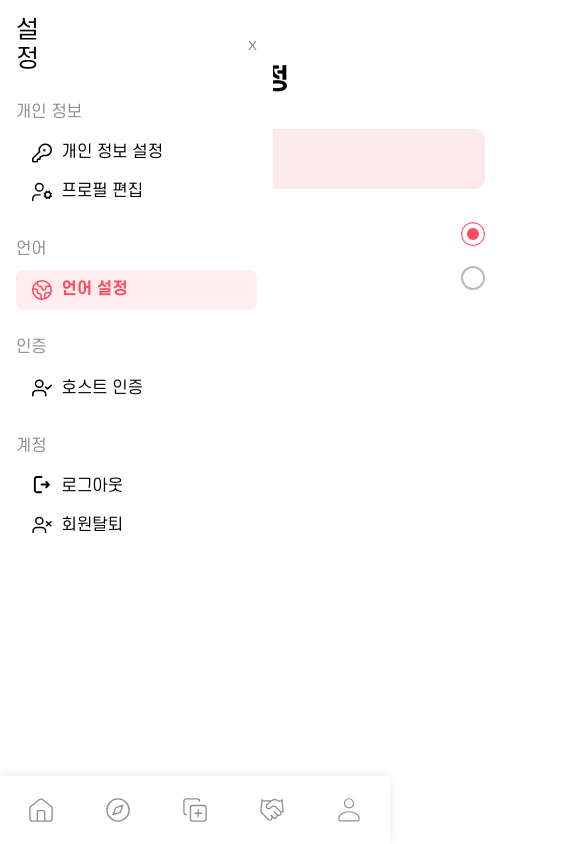
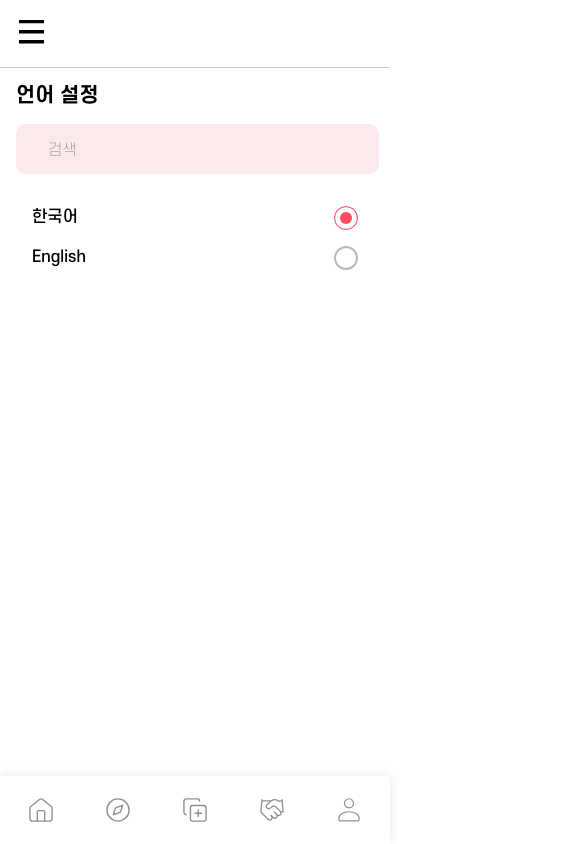
Before and after one commit to Team-Solvit/Nuri-Client, a Next.js app: page /setting/language in a window 390 px wide. Shown: the whole page, 581 px wide, since content can reach past the window. Built offline with nearby package versions, Linux system fonts and the light colour scheme.

Commit message:
feat(SOLVIT25-79) :: 언어설정 퍼블리싱

```diff
--- a/src/app/setting/language/page.tsx
+++ b/src/app/setting/language/page.tsx
@@ -1,15 +1,26 @@
 'use client'
 
-import React, { useState } from 'react'
+import React, { useState, useEffect } from 'react'
 import * as S from './style'
 import SettingNav from '@/components/ui/settingNav'
 import Logout from '@/components/ui/logout'
 import Leave from '@/components/ui/leave'
+import SettingHeader from '@/components/ui/settingHeader'
 
 export default function LanguagePage() {
     const [selectedLang, setSelectedLang] = useState<'ko' | 'en'>('ko')
     const [showLogoutModal, setShowLogoutModal] = useState(false);
     const [showLeaveModal, setShowLeaveModal] = useState(false);
+    const [isMobile, setIsMobile] = useState(false)
+
+    useEffect(() => {
+        const handleResize = () => {
+            setIsMobile(window.innerWidth <= 430)
+        }
+        handleResize()
+        window.addEventListener('resize', handleResize)
+        return () => window.removeEventListener('resize', handleResize)
+    }, [])
 
     const handleLogout = () => {
         console.log('로그아웃 처리 완료')
@@ -18,6 +29,7 @@ export default function LanguagePage() {
 
     return (
         <S.Layout>
+            {isMobile && <SettingHeader />}
             <S.NavArea>
                 <SettingNav
                     onLogoutClick={() => setShowLogoutModal(true)}
--- a/src/app/setting/language/style.ts
+++ b/src/app/setting/language/style.ts
@@ -1,16 +1,26 @@
 import styled from '@emotion/styled'
 import { colors } from '@/styles/theme'
+import { mq } from '@/styles/media'
 
 export const Layout = styled.div`
   display: flex;
   width: 100%;
   background: ${colors.background};
+
+  ${mq.mobile} {
+    width: 100%;
+    flex-direction: column;
+  }
 `
 
 export const NavArea = styled.div`
   flex: 0 0 20vw;
   background: ${colors.background};
   border-right: 1px solid ${colors.line};
+
+  ${mq.mobile} {
+    display: none;
+  }
 `
 
 export const ContentArea = styled.div`
@@ -21,6 +31,11 @@ export const ContentArea = styled.div`
   padding: 4rem 6rem;
   width: 200vw;
   margin: 0 auto;
+
+  ${mq.mobile} {
+    padding: 1rem;
+    width: 100%;
+  }
 `
 
 export const RadioGroup = styled.div`
@@ -28,6 +43,11 @@ export const RadioGroup = styled.div`
   flex-direction: column;
   gap: 1.2rem;
   width: 100%;
+
+  ${mq.mobile} {
+    gap: 1rem;
+    width: 100%;
+  }
 `
 
 export const RadioLabel = styled.label`
@@ -35,6 +55,11 @@ export const RadioLabel = styled.label`
   align-items: center;
   cursor: pointer;
   justify-content: space-between;
+
+  ${mq.mobile} {
+    width: 100%;
+    padding: 0 1rem;
+  }
 `
 
 export const Radio = styled.input`
@@ -62,6 +87,11 @@ export const Title = styled.h1`
   font-size: 28px;
   color: ${colors.text};
   margin-bottom: 2rem;
+
+  ${mq.mobile} {
+    font-size: 20px;
+    margin-bottom: 1rem;
+  }
 `
 
 export const SearchBox = styled.div`
@@ -72,6 +102,11 @@ export const SearchBox = styled.div`
   margin-bottom: 2rem;
   display: flex;
   align-items: center;
+
+  ${mq.mobile} {
+    width: 93vw;
+    height: 50px;
+  }
 `
 
 export const SearchText = styled.input`
@@ -92,4 +127,10 @@ export const LangName = styled.span`
   font-size: 1.3rem;
   font-weight: 500;
   color: ${colors.text};
+
+  ${mq.mobile} {
+    font-size: 16px;
+    font-weight: 500;
+    color: #000000;
+  }
 `
--- a/src/app/setting/profile/style.ts
+++ b/src/app/setting/profile/style.ts
@@ -66,6 +66,7 @@ export const ProfileRow = styled.div`
     height: 15vh;
     padding: 20px 17px;
     border-radius: 5px;
+    gap: 0;
     flex-direction: row;
     align-items: flex-start;
   }
```
